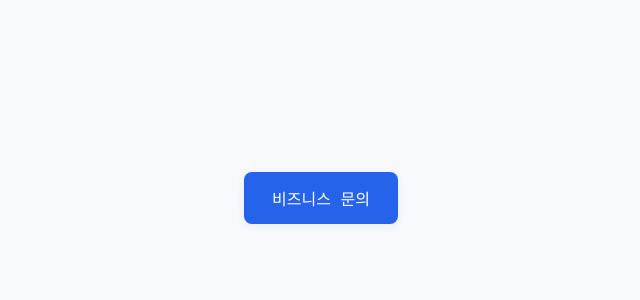
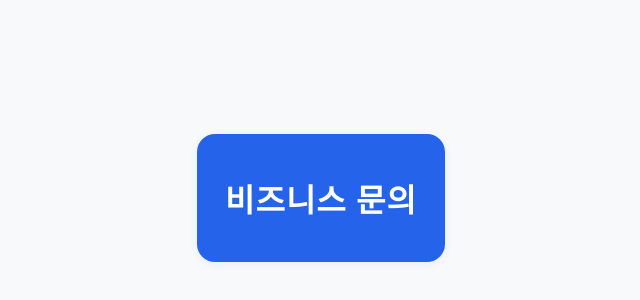
Before and after one commit to todayhow/todayhow.github.io, a plain HTML site: page index.html in a window 1280 px wide. Shown: the part 202-502 px from the top of the page, without its empty margins (319-959 px from the left). Drawn offline with Linux system fonts and the light colour scheme.

Commit message:
<h2>비즈니스 문의</h2>

```diff
--- a/index.html
+++ b/index.html
@@ -21,7 +21,7 @@
             background: #2563eb;
             color: #fff;
             padding: 14px 28px;
-            border-radius: 8px;
+            border-radius: 18px;
             font-size: 1.1rem;
             transition: background 0.2s;
             box-shadow: 0 2px 8px rgba(37,99,235,0.08);
@@ -30,15 +30,15 @@
         a:hover {
             background: #1e40af;
         }
-        a span {
-            font-family: monospace;
-            font-size: 1rem;
+        h2 {
+            font-size: 2rem;
+            letter-spacing: 1px;
         }
     </style>
 </head>
 <body>
     <a href="https://forms.gle/VS3CtLKzE4ryJbNt5">
-        <span>비즈니스 문의</span>
+        <h2>비즈니스 문의</h2>
     </a>
 </body>
 </html>
```
